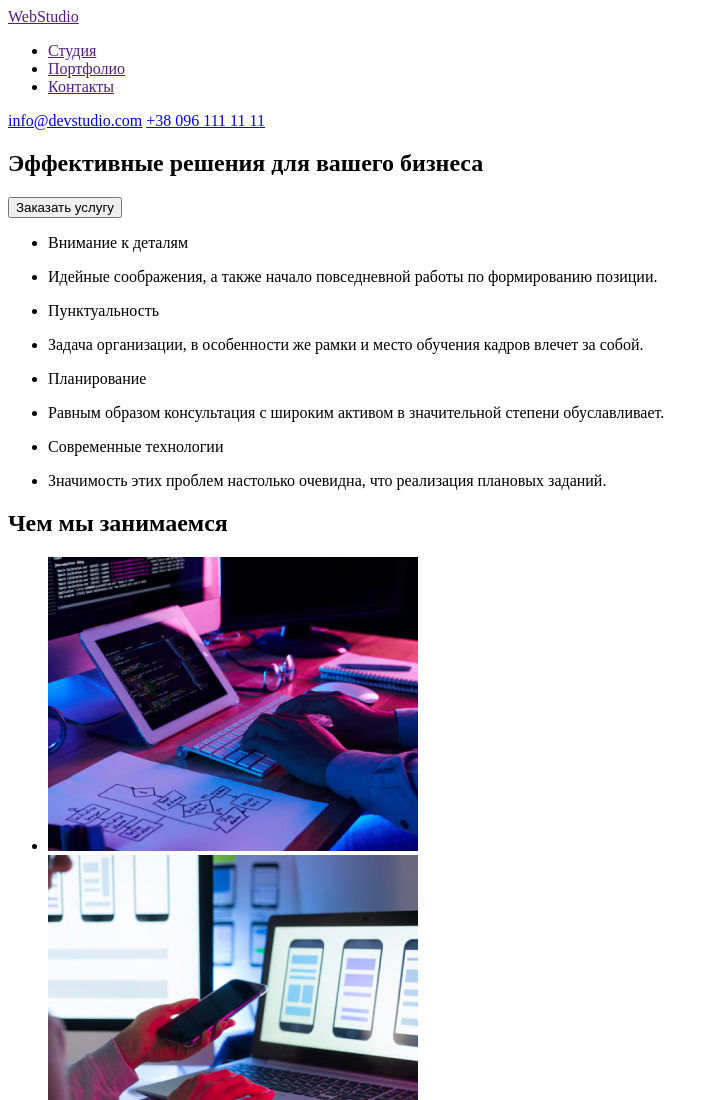
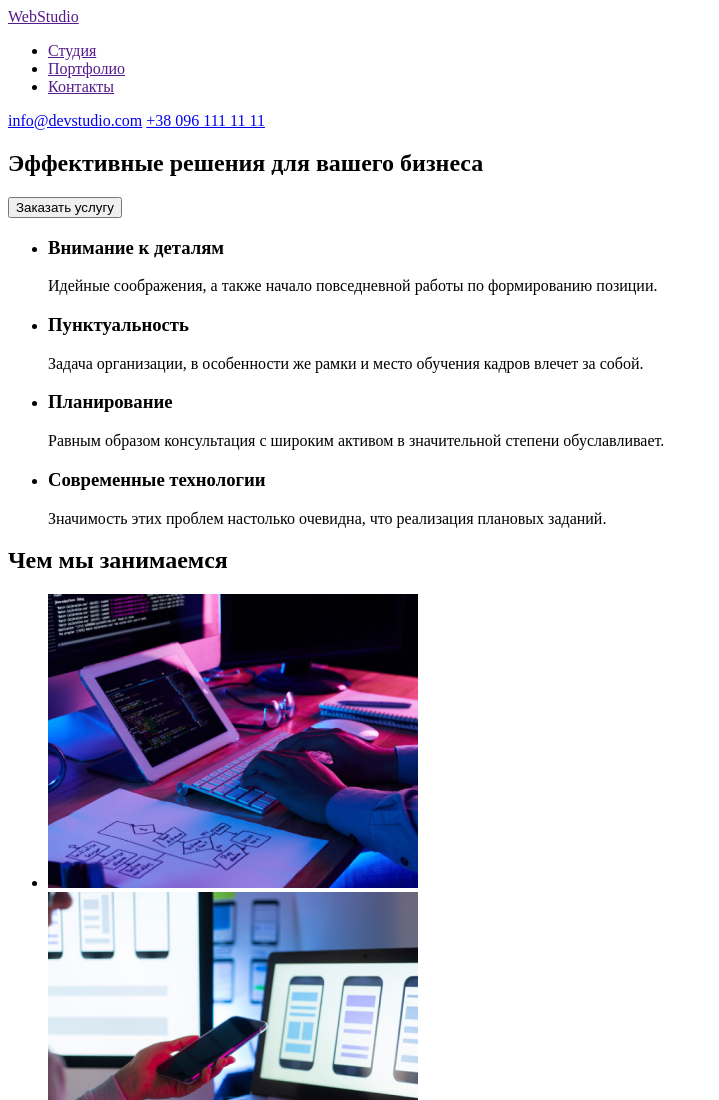
Before and after one commit to ITgrand/goit-markup-hw-01, a plain HTML site: page index.html in a window 1280 px wide. Shown: the top 1100 px of the page, without its empty margins (0-719 px from the left). Drawn offline with Linux system fonts and the light colour scheme.

Commit message:
коректировка замечаний №2

```diff
--- a/index.html
+++ b/index.html
@@ -43,36 +43,25 @@
                 <div>
                     <ul>
                         <li>
-                            <p>Внимание к деталям</p>
-                        </li>
-                        <li>
+                            <h3>Внимание к деталям</h3>
                             <p>Идейные соображения, а также начало повседневной работы по формированию позиции.</p>
                         </li>
-
                     </ul>
                     <ul>
                         <li>
-                            <p>Пунктуальность</p>
-                        </li>
-                        <li>
+                            <h3>Пунктуальность</h3>
                             <p>Задача организации, в особенности же рамки и место обучения кадров влечет за собой.</p>
                         </li>
-
                     </ul>
                     <ul>
                         <li>
-                            <p>Планирование</p>
-                        </li>
-                        <li>
+                            <h3>Планирование</h3>
                             <p>Равным образом консультация с широким активом в значительной степени обуславливает.</p>
                         </li>
-
                     </ul>
                     <ul>
                         <li>
-                            <p>Современные технологии</p>
-                        </li>
-                        <li>
+                            <h3>Современные технологии</h3>
                             <p>Значимость этих проблем настолько очевидна, что реализация плановых заданий.</p>
                         </li>
                     </ul>
```
